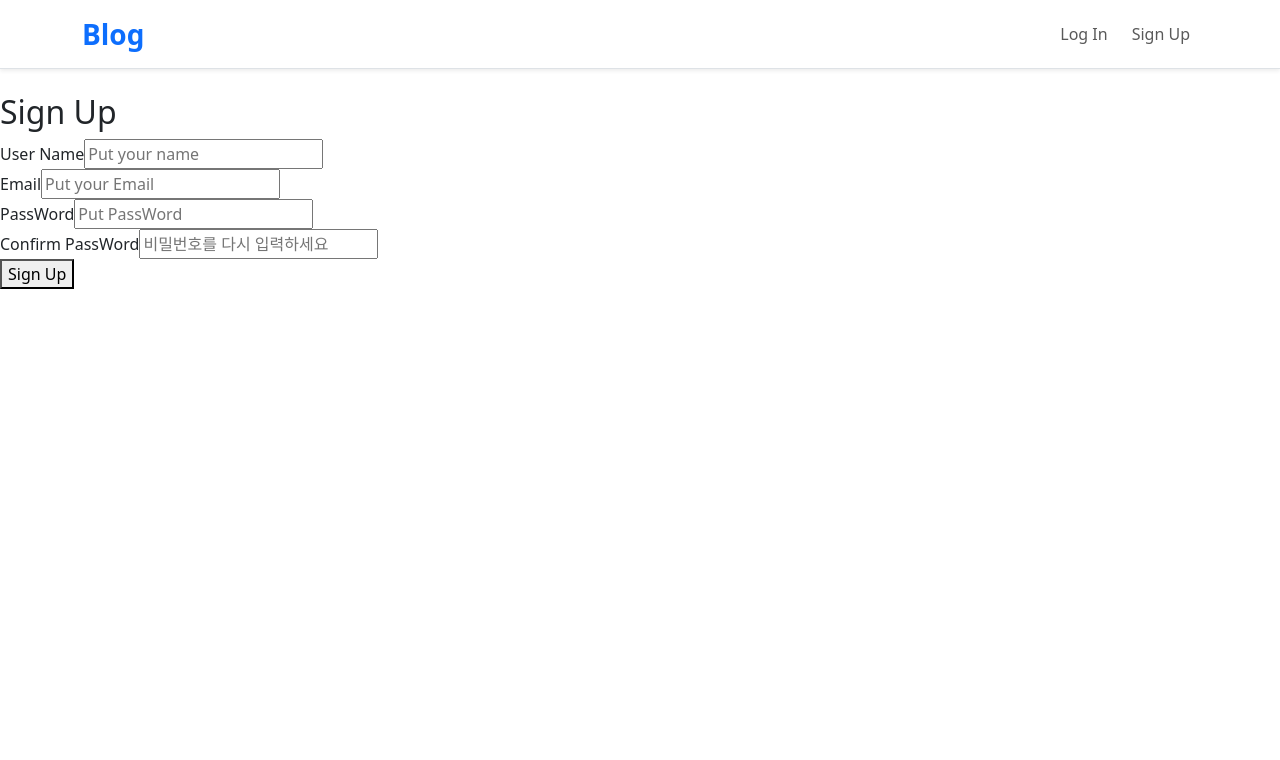
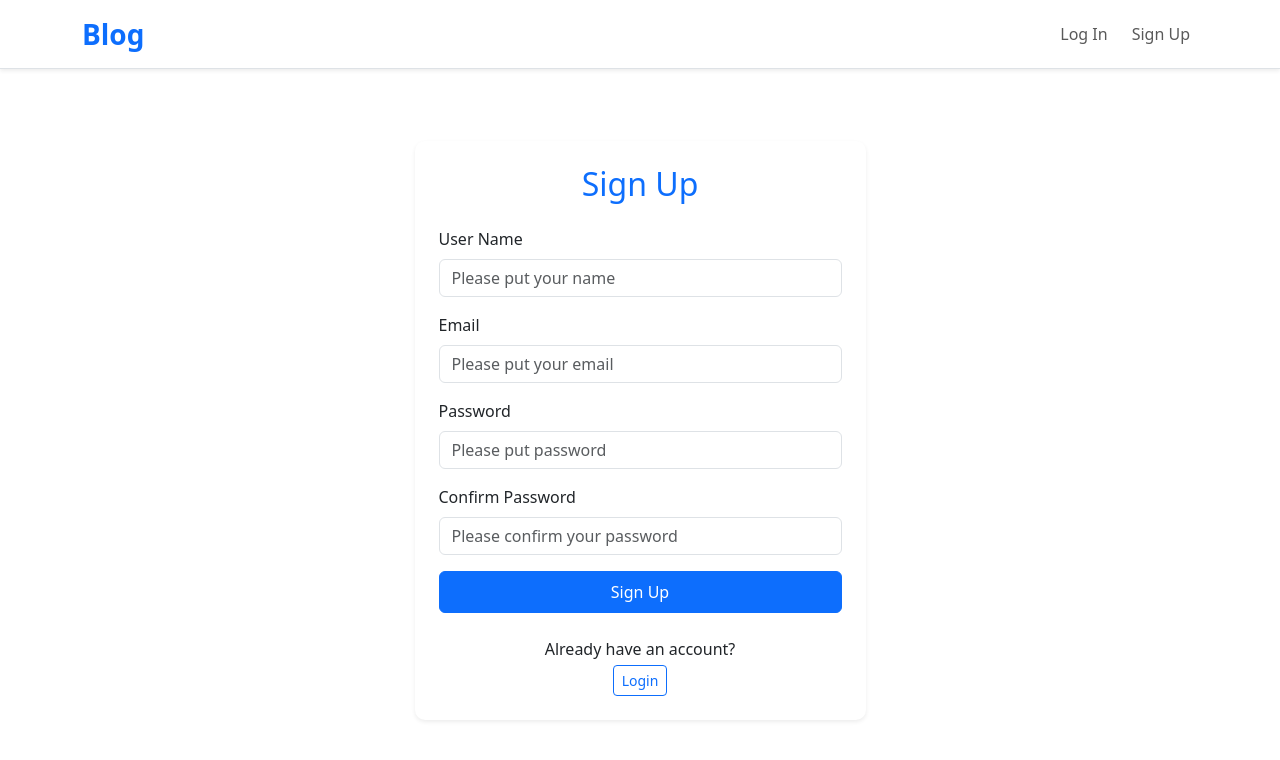
Before and after one commit to mu05041/blog_platform_rails_vue, a Vue app in the folder frontend/mypjt/: page /signup in a window 1280 px wide. Shown: the top 760 px of the page. Built offline with nearby package versions, Linux system fonts and the light colour scheme.

Commit message:
feat: signUpView design

```diff
--- a/frontend/mypjt/src/views/EditPostView.vue
+++ b/frontend/mypjt/src/views/EditPostView.vue
@@ -112,7 +112,7 @@
   </template>
 
   <script setup>
-  import { ref, onMounted } from 'vue';
+  import { ref, onMounted,computed } from 'vue';
   import { useRouter, useRoute } from 'vue-router';
   import axios from 'axios';
   import { useAuthStore } from '@/stores/auth';
--- a/frontend/mypjt/src/views/SignupView.vue
+++ b/frontend/mypjt/src/views/SignupView.vue
@@ -1,60 +1,79 @@
 <template>
-  <div>
-    <h2>Sign Up</h2>
+  <div class="container py-5">
+    <div class="row justify-content-center">
+      <div class="col-md-6 col-lg-5 col-sm-10">
+        <div class="card shadow-sm">
+          <div class="card-body p-4">
+            <h2 class="text-center mb-4 text-primary">Sign Up</h2>
             <form @submit.prevent="signUp">
-      <div>
-        <label for="username">User Name</label>
+              <div class="mb-3">
+                <label for="username" class="form-label">User Name</label>
                 <input
+                  type="text"
+                  class="form-control"
                   id="username"
                   v-model="username"
-           type="text"
+                  placeholder="Please put your name"
                   required
-           placeholder="Put your name"
-        >
+                />
               </div>
 
-      <div>
-        <label for="email">Email</label>
+              <div class="mb-3">
+                <label for="email" class="form-label">Email</label>
                 <input
+                  type="email"
+                  class="form-control"
                   id="email"
                   v-model="email"
-           type="email"
+                  placeholder="Please put your email"
+                  aria-describedby="emailHelp"
                   required
-           placeholder="Put your Email"
-        >
+                />
               </div>
 
-      <div>
-        <label for="password">PassWord</label>
+              <div class="mb-3">
+                <label for="password" class="form-label">Password</label>
                 <input
+                  type="password"
+                  class="form-control"
                   id="password"
                   v-model="password"
-           type="password"
+                  placeholder="Please put password"
                   required
-           placeholder="Put PassWord"
-        >
+                />
               </div>
 
-      <div>
-        <label for="password-confirmation">Confirm PassWord</label>
+              <div class="mb-3">
+                <label for="password-confirmation" class="form-label">Confirm Password</label>
                 <input
+                  type="password"
+                  class="form-control"
                   id="password-confirmation"
                   v-model="passwordConfirmation"
-           type="password"
+                  placeholder="Please confirm your password"
                   required
-           placeholder="비밀번호를 다시 입력하세요"
-        >
+                />
               </div>
 
               <!-- Error Message -->
-      <div v-if="errorMessage" style="color: red;">
+              <div v-if="errorMessage" class="alert alert-danger mb-3">
                 {{ errorMessage }}
               </div>
 
-      <button type="submit" :disabled="isLoading">
-        {{ isLoading ? '처리 중...' : 'Sign Up' }}
+              <div class="d-grid gap-2">
+                <button type="submit" class="btn btn-primary py-2" :disabled="isLoading">
+                  {{ isLoading ? 'Processing...' : 'Sign Up' }}
                 </button>
+              </div>
             </form>
+            <div class="login-section text-center mt-4">
+              <p class="mb-1">Already have an account?</p>
+              <router-link to="/login" class="btn btn-outline-primary btn-sm">Login</router-link>
+            </div>
+          </div>
+        </div>
+      </div>
+    </div>
   </div>
 </template>
 
@@ -84,18 +103,17 @@ function signUp() {
 
   // Basic validation
   if (!username.value || !email.value || !password.value || !passwordConfirmation.value) {
-    errorMessage.value = 'fill all field.'
+    errorMessage.value = 'Please fill all fields.'
     return
   }
 
   if (password.value !== passwordConfirmation.value) {
-    errorMessage.value = 'Not match password'
+    errorMessage.value = 'Passwords do not match'
     return
   }
 
   isLoading.value = true
 
-  // Promise 방식으로 구현
   authStore.signup({
     username: username.value,
     email: email.value,
@@ -109,11 +127,11 @@ function signUp() {
   .catch(error => {
     console.error('Sign Up Error:', error)
 
-    // 에러 메시지 처리
+    // Error message handling
     if (error.response && error.response.data) {
       errorMessage.value = error.response.data.errors?.[0] || 'Sign Up failed.'
     } else {
-      errorMessage.value = '회원가입 처리 중 오류가 발생했습니다.'
+      errorMessage.value = 'An error occurred during sign up process.'
     }
   })
   .finally(() => {
@@ -121,3 +139,21 @@ function signUp() {
   })
 }
 </script>
+
+<style scoped>
+.card {
+  border-radius: 10px;
+  border: none;
+}
+
+/* mobile */
+@media (max-width: 576px) {
+  .card {
+    border-radius: 8px;
+  }
+
+  .card-body {
+    padding: 1.5rem;
+  }
+}
+</style>
```
Lines whose indentation alone changed are shown as unchanged.
